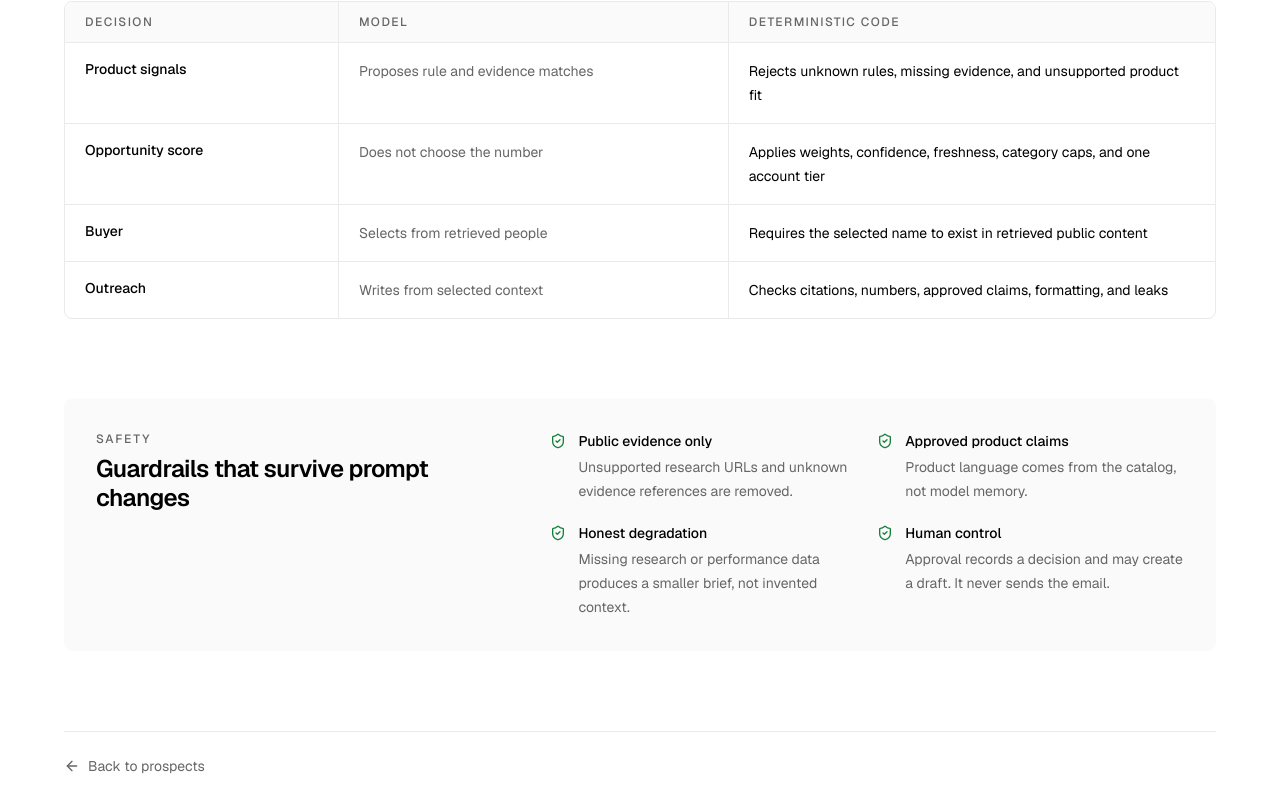
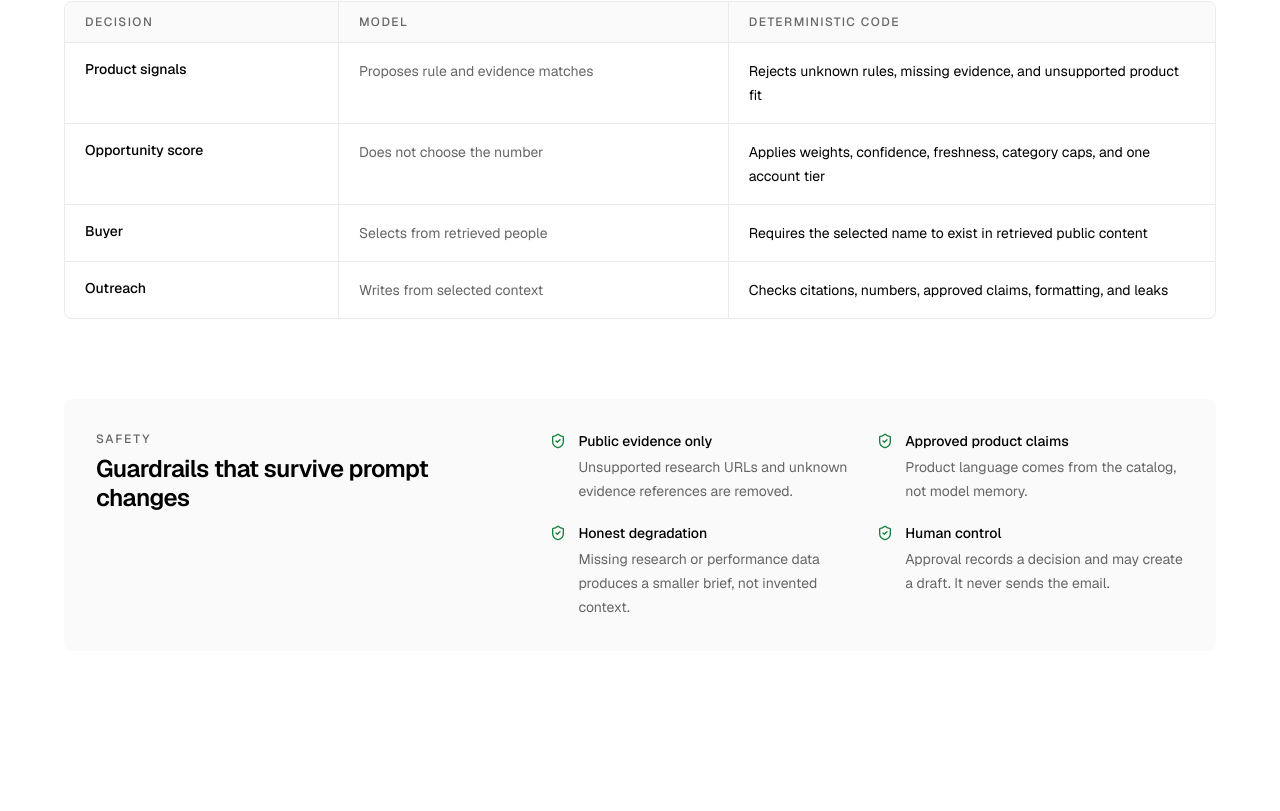
Before and after one commit to alvinalaphat/next-prospect, a Next.js app: page /about in a window 1280 px wide. Shown: the part 2525-3336 px from the top of the page. After the commit the page ends 3240 px from the top, so only its background shows below. Built offline with nearby package versions, Linux system fonts and the light colour scheme.

Commit message:
additional changes for hiding

```diff
--- a/app/about/page.tsx
+++ b/app/about/page.tsx
@@ -453,12 +453,6 @@ export default function About() {
           </ul>
         </div>
       </section>
-
-      <footer className="border-t pt-6">
-        <Link href="/" className="text-muted-foreground hover:text-foreground inline-flex items-center gap-2 text-sm">
-          <ArrowLeft className="size-4" aria-hidden /> Back to prospects
-        </Link>
-      </footer>
     </article>
   );
 }
```
